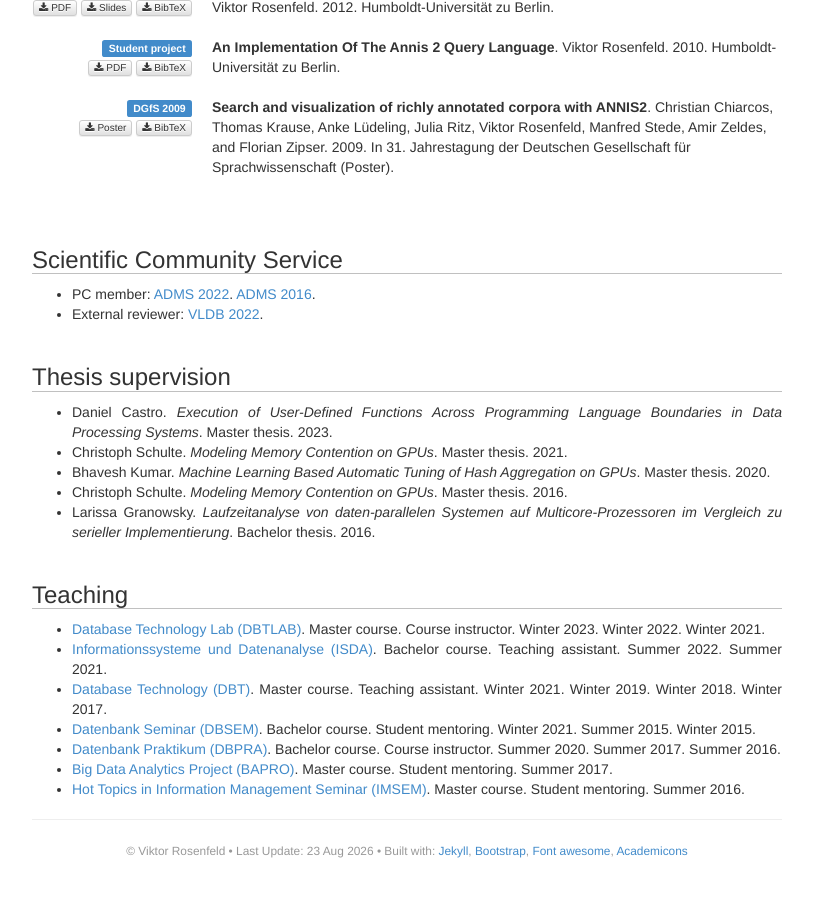
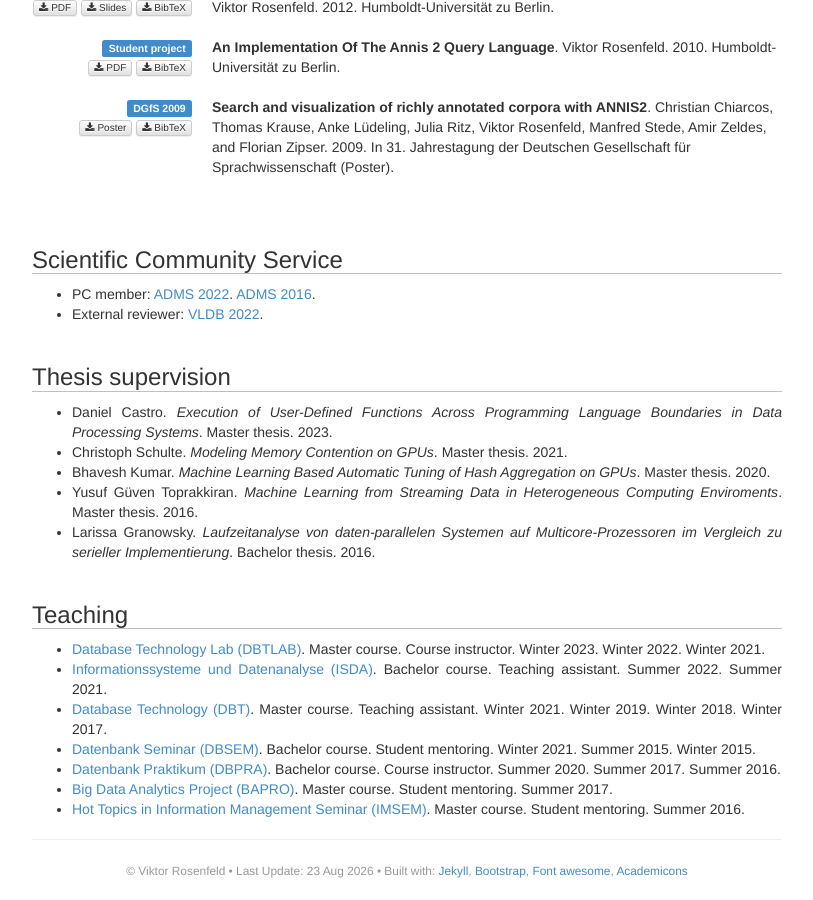
Before and after one commit to he-sk/he-sk.github.io, a Jekyll site: the page built from index.html, in a window 1280 px wide and 900 px high, scrolled down 1327 px. Shown: the whole window, without its empty margins (233-1046 px from the left). Built offline with Jekyll 4.4.1, drawn with Linux system fonts in a browser that asks for light colours; some web fonts are replaced.

Commit message:
Fix master thesis entry

```diff
--- a/index.html
+++ b/index.html
@@ -119,8 +119,8 @@ theses:
     title: "Machine Learning Based Automatic Tuning of Hash Aggregation on GPUs"
     what: "Master thesis"
     date: 2020
-  - who: "Christoph Schulte"
-    title: "Modeling Memory Contention on GPUs"
+  - who: "Yusuf Güven Toprakkiran"
+    title: "Machine Learning from Streaming Data in Heterogeneous Computing Enviroments"
     what: "Master thesis"
     date: 2016
   - who: "Larissa Granowsky"
```
